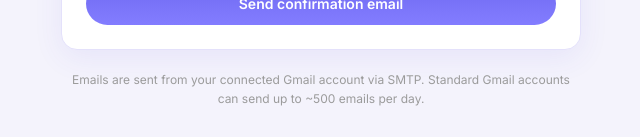
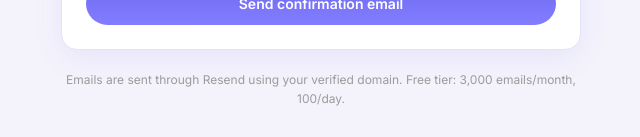
Before and after one commit to zeroflex700/LINKINTER, a website: page index.html in a window 1280 px wide. Shown: the part 781-918 px from the top of the page, without its empty margins (319-959 px from the left). Drawn offline with Linux system fonts and the light colour scheme.

Commit message:
Update email sending information in index.html

```diff
--- a/index.html
+++ b/index.html
@@ -216,8 +216,8 @@
     </div>
 
     <p class="note">
-      Emails are sent from your connected Gmail account via SMTP.
-      Standard Gmail accounts can send up to ~500 emails per day.
+      Emails are sent through Resend using your verified domain.
+      Free tier: 3,000 emails/month, 100/day.
     </p>
   </div>
 
```
